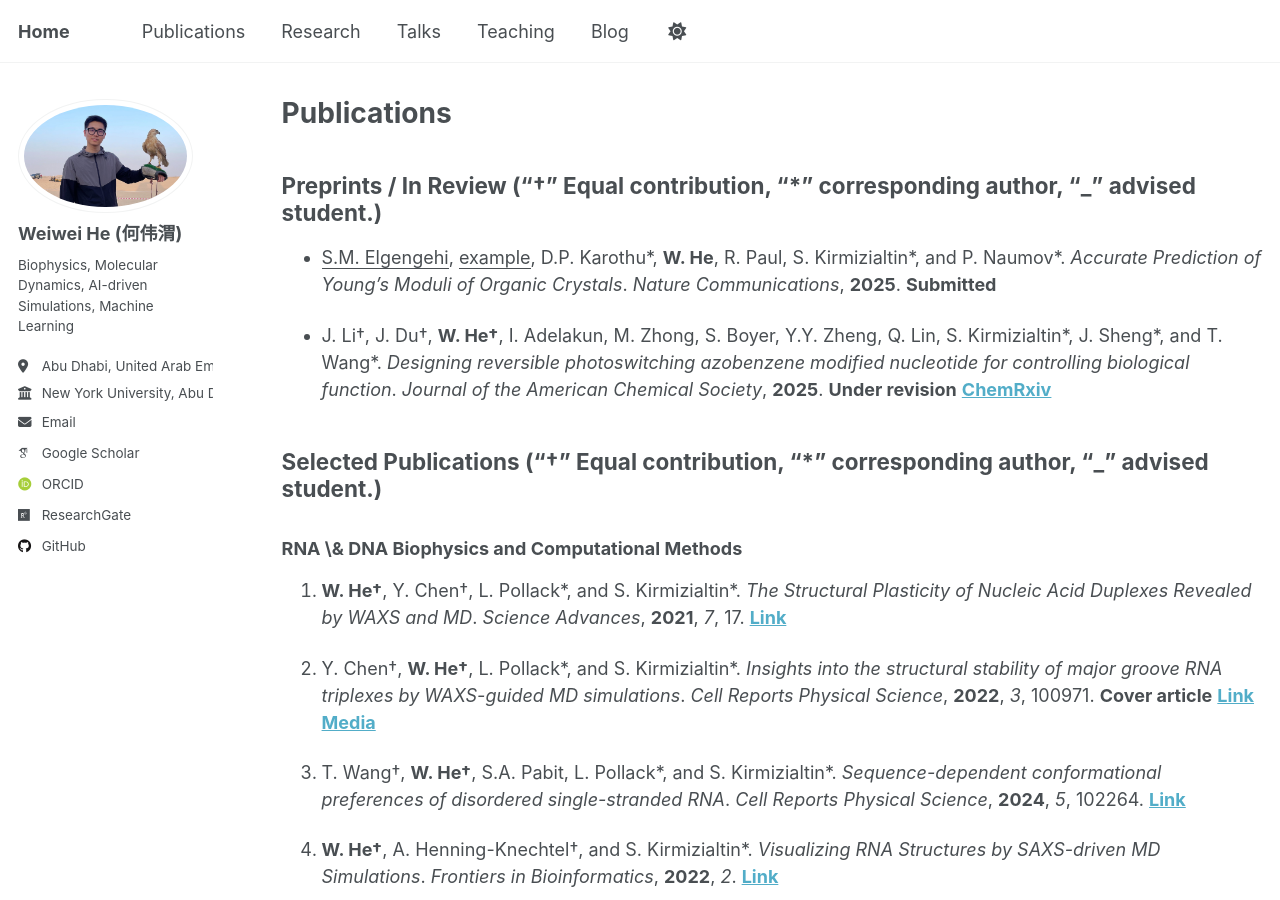
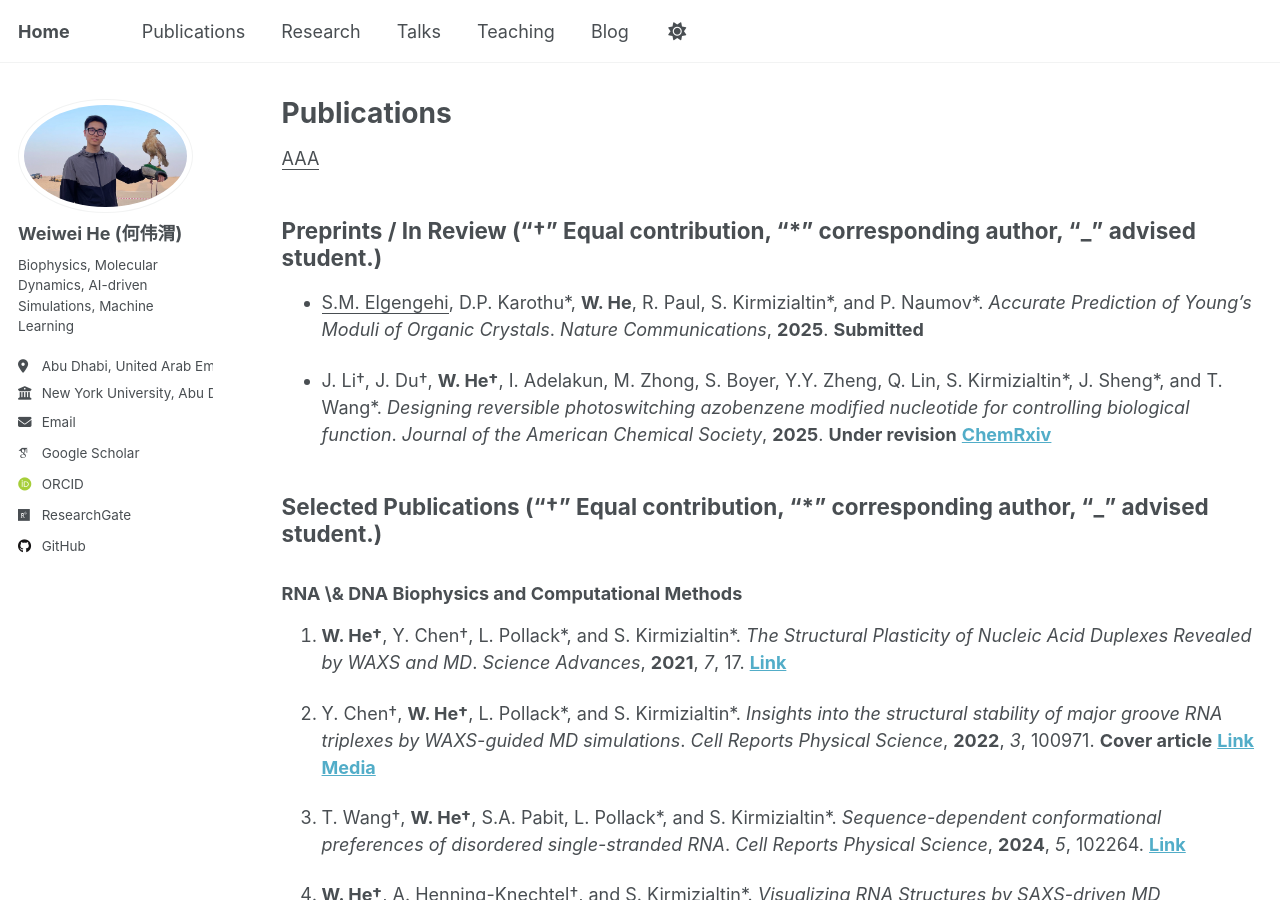
Before and after one commit to Warrenheww/warrenheww.github.io, a Jekyll site: the page built from _pages/publications.md, in a window 1280 px wide and 900 px high. Built offline with Jekyll 4.4.1, drawn with Linux system fonts in a browser that asks for light colours; some web fonts are replaced.

Commit message:
Update publications.md

```diff
--- a/_pages/publications.md
+++ b/_pages/publications.md
@@ -5,9 +5,11 @@
 author_profile: true
 ---
 
+<u>AAA</u>
+
 ## Preprints / In Review ("†" Equal contribution, "*" corresponding author, “_” advised student.)
 
-- <u>S.M. Elgengehi</u>, <u>example</u>, D.P. Karothu\*, **W. He**, R. Paul, S. Kirmizialtin\*, and P. Naumov\*. *Accurate Prediction of Young’s Moduli of Organic Crystals*. *Nature Communications*, **2025**. **Submitted**
+- <u>S.M. Elgengehi</u>, D.P. Karothu\*, **W. He**, R. Paul, S. Kirmizialtin\*, and P. Naumov\*. *Accurate Prediction of Young’s Moduli of Organic Crystals*. *Nature Communications*, **2025**. **Submitted**
 
 - J. Li†, J. Du†, **W. He†**, I. Adelakun, M. Zhong, S. Boyer, Y.Y. Zheng, Q. Lin, S. Kirmizialtin\*, J. Sheng\*, and T. Wang\*. *Designing reversible photoswitching azobenzene modified nucleotide for controlling biological function*. *Journal of the American Chemical Society*, **2025**. **Under revision** **[ChemRxiv](https://chemrxiv.org/engage/chemrxiv/article-details/67a125dd81d2151a0212bcc4)**
 
```
